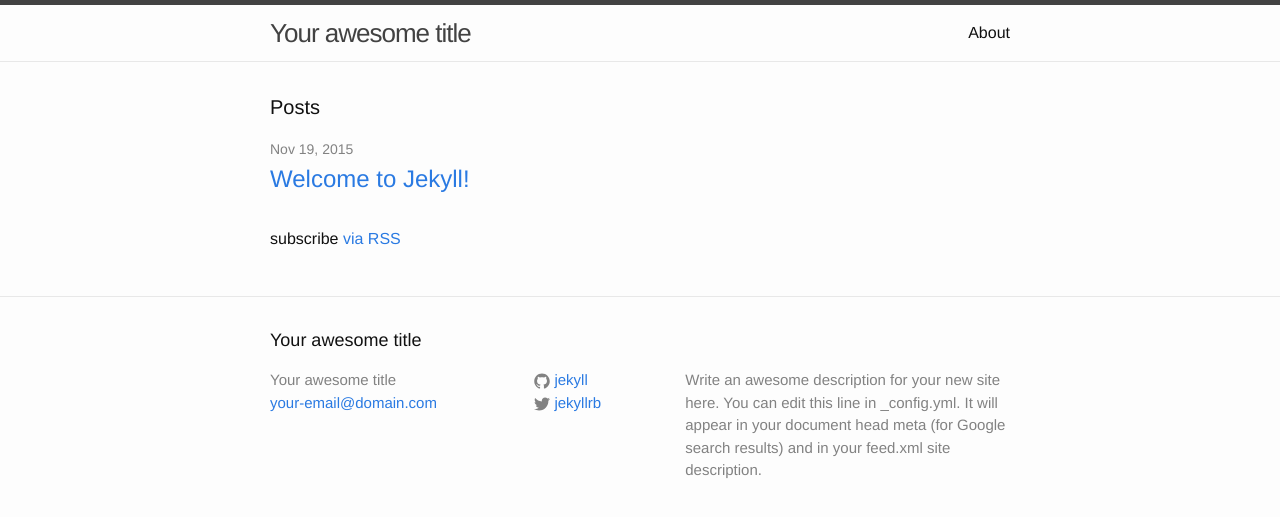
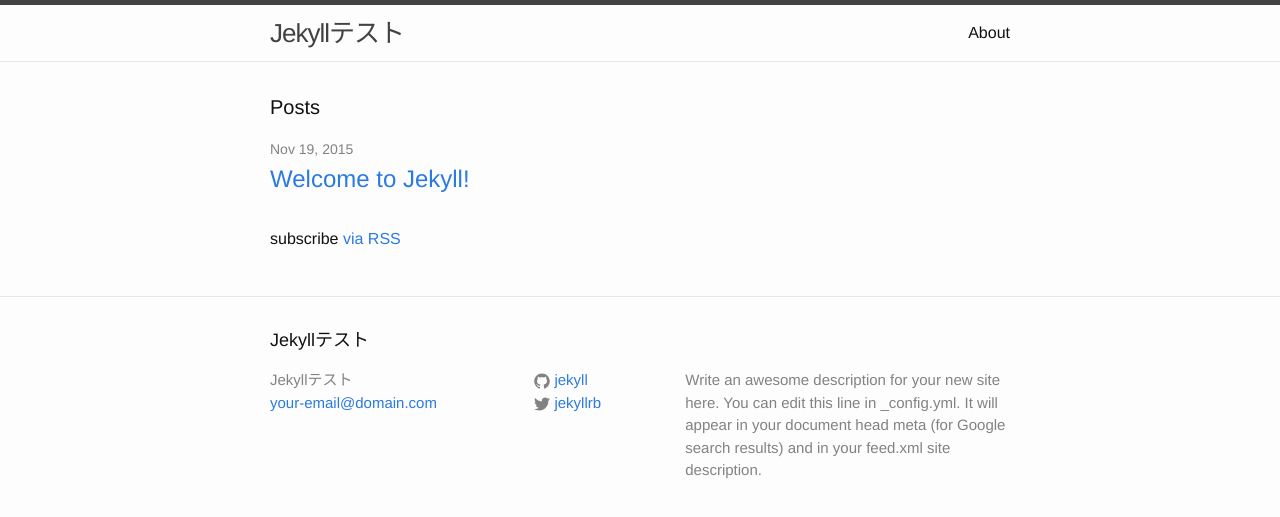
Before and after one commit to memememomo/uchiko, a Jekyll site: the page built from index.html, in a window 1280 px wide. Shown: the top 517 px of the page. Built offline with Jekyll 4.4.1, drawn with Linux system fonts in a browser that asks for light colours.

Commit message:
modify title

```diff
--- a/_config.yml
+++ b/_config.yml
@@ -6,7 +6,7 @@
 # 'jekyll serve'. If you change this file, please restart the server process.
 
 # Site settings
-title: Your awesome title
+title: Jekyllテスト
 email: your-email@domain.com
 description: > # this means to ignore newlines until "baseurl:"
   Write an awesome description for your new site here. You can edit this
```
